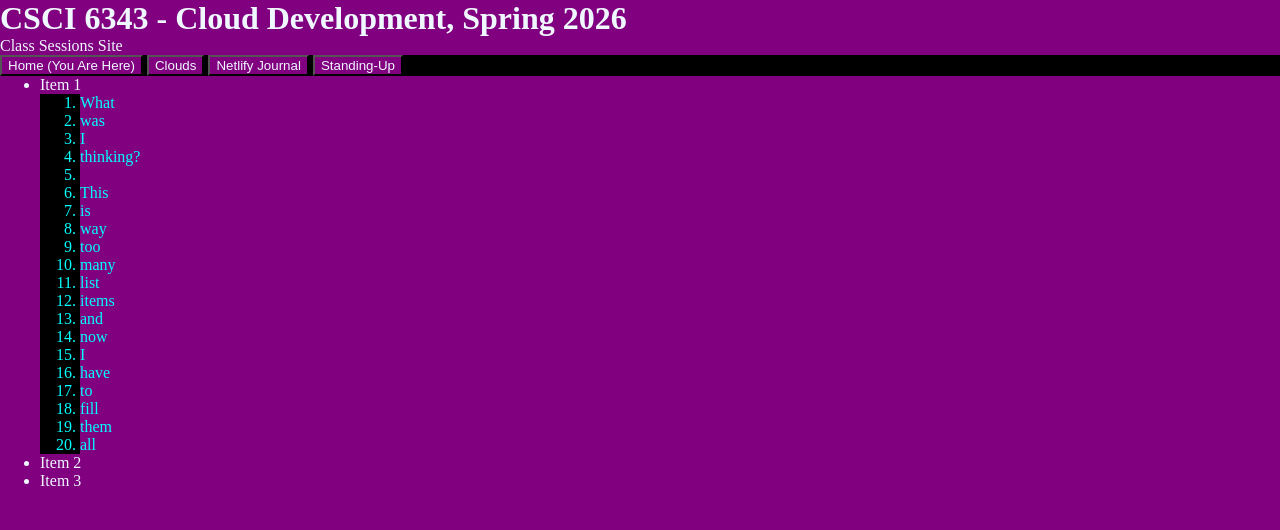
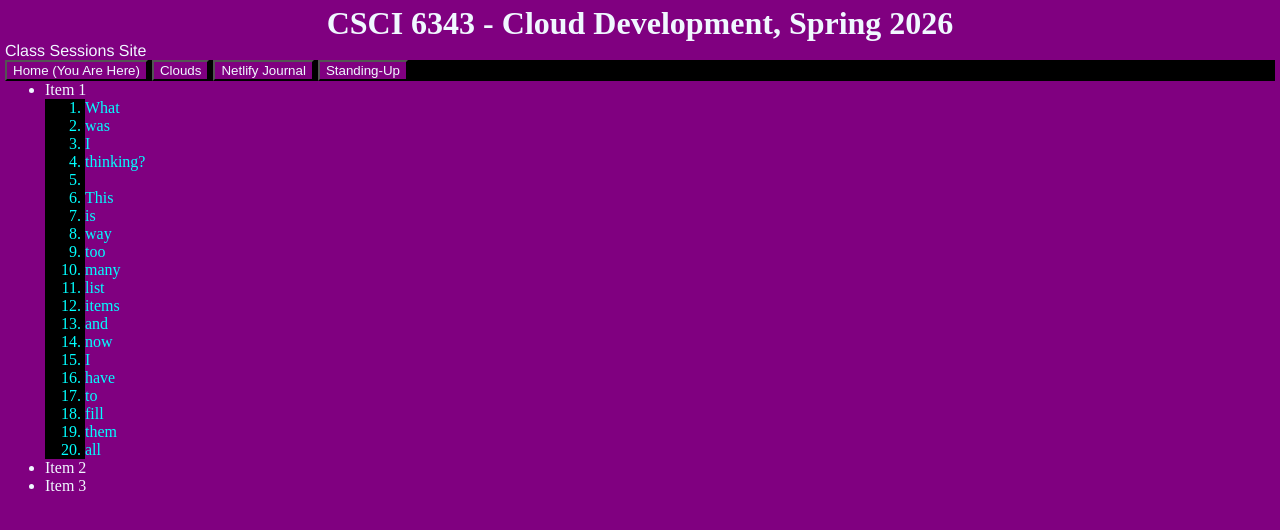
Before and after one commit to bobbyreed/cloudClass, a plain HTML site: page index.html in a window 1280 px wide. Drawn offline with Linux system fonts and the light colour scheme.

Commit message:
Updates style

```diff
--- a/style.css
+++ b/style.css
@@ -2,6 +2,10 @@
     margin: 0;
     background-color: purple;
     color: aliceblue;
+}
+
+body{
+    padding: 5px;
 }
 
 ol{
@@ -16,3 +20,13 @@
     background-color: black;
     color: aliceblue;
 }
+
+h1{
+    font-family: 'Times New Roman', Times, serif;
+    text-align: center;
+}
+
+subtitle{
+    font-family: 'Franklin Gothic Medium', 'Arial Narrow', Arial, sans-serif;
+    text-align: center;
+}
```
